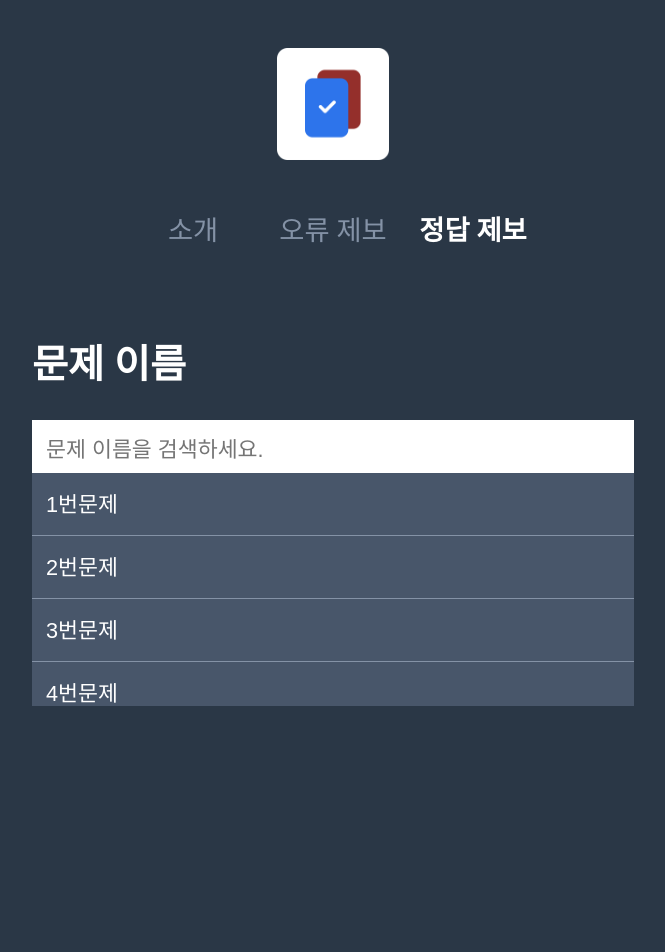
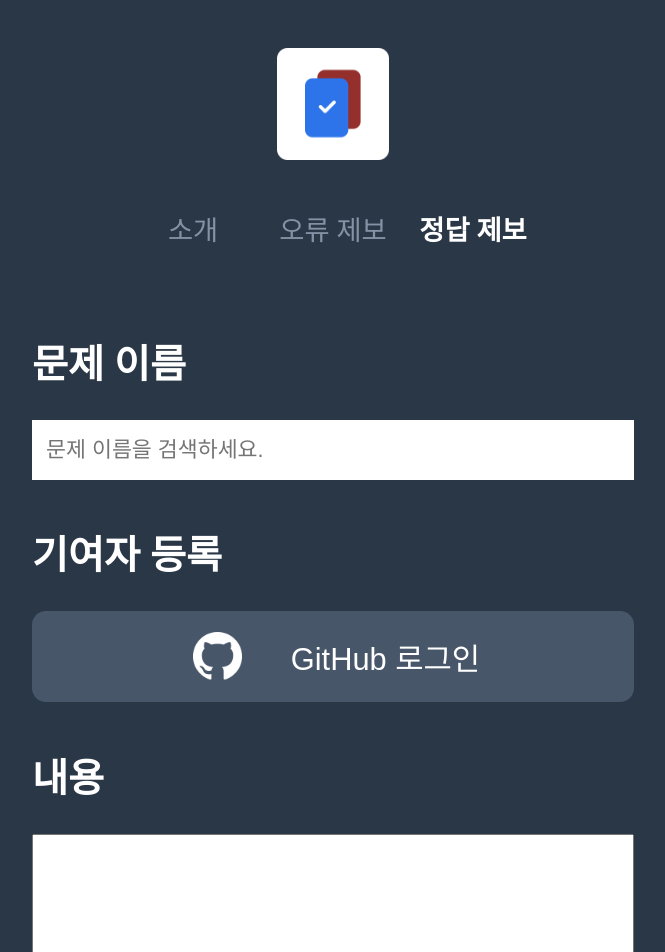
Before and after one commit to JCTG-JavaScript-Coding-Test-Group/SolutionBankWebsite, a React (Create React App) app: page /solution-report in a window 1280 px wide. Shown: the top 952 px of the page, without its empty margins (307-972 px from the left). Before the commit the page ends 800 px from the top, so only its background shows below. Built offline with nearby package versions, Linux system fonts and the light colour scheme; the HTML template or start-up script is replaced by a standard one.

Commit message:
feat: github 로그인 기능 개발을 위한 주석처리

```diff
--- a/src/pages/errorReportPage/ErrorReport.js
+++ b/src/pages/errorReportPage/ErrorReport.js
@@ -21,10 +21,13 @@ export default function ErrorReport() {
   const [questionName, setQuestionName] = useState("");
   const [detailContent, setDetailContent] = useState("");
 
-  const isQuestionNameVisible = errorCategory !== "" && errorCategory !== "error-notCopied";
+  const isQuestionNameVisible =
+    errorCategory !== "" && errorCategory !== "error-notCopied";
   const isDetailContentVisible =
-    errorCategory !== "" && (errorCategory !== "error-wrongAnswer" || questionName !== "");
-  const isSubmitBtnDisabled = errorCategory === "error-other" && detailContent === "";
+    errorCategory !== "" &&
+    (errorCategory !== "error-wrongAnswer" || questionName !== "");
+  const isSubmitBtnDisabled =
+    errorCategory === "error-other" && detailContent === "";
 
   function handleOtherErrorBtnClick() {
     setSubmitted(false);
@@ -56,14 +59,19 @@ export default function ErrorReport() {
       {submitted ? (
         <>
           <ThanksMsg>제보해주셔서 감사합니다.</ThanksMsg>
-          <OtherReportBtn onClick={handleOtherErrorBtnClick}>다른 오류 제보</OtherReportBtn>
+          <OtherReportBtn onClick={handleOtherErrorBtnClick}>
+            다른 오류 제보
+          </OtherReportBtn>
         </>
       ) : (
         <MainContetnWrapper>
           <StepByStepInputItem>
             <InputLabel>오류 유형</InputLabel>
             <RadioInputWrapper>
-              <Label htmlFor="error-wrongAnswer" clicked={errorCategory === "error-wrongAnswer"}>
+              <Label
+                htmlFor="error-wrongAnswer"
+                clicked={errorCategory === "error-wrongAnswer"}
+              >
                 정답 통과가 안돼요
               </Label>
               <RadioInput
@@ -72,7 +80,10 @@ export default function ErrorReport() {
                 name="errorCategory"
                 onClick={handleErrorCategoryClick}
               />
-              <Label htmlFor="error-notCopied" clicked={errorCategory === "error-notCopied"}>
+              <Label
+                htmlFor="error-notCopied"
+                clicked={errorCategory === "error-notCopied"}
+              >
                 코드 복사가 안돼요
               </Label>
               <RadioInput
@@ -81,7 +92,10 @@ export default function ErrorReport() {
                 name="errorCategory"
                 onClick={handleErrorCategoryClick}
               />
-              <Label htmlFor="error-other" clicked={errorCategory === "error-other"}>
+              <Label
+                htmlFor="error-other"
+                clicked={errorCategory === "error-other"}
+              >
                 기타
               </Label>
               <RadioInput
@@ -101,7 +115,7 @@ export default function ErrorReport() {
                 placeholder="문제 이름을 검색하세요."
                 defaultValue={questionName}
                 onInput={handleQuestionNameInput}
-              ></TextInput>
+              />
               <QuestionList id="questionsList">
                 <QuestionItem>
                   <QuestionBtn>1번문제</QuestionBtn>
@@ -140,7 +154,7 @@ export default function ErrorReport() {
                   cols="100"
                   onInput={handleDetailContentInput}
                   defaultValue={detailContent}
-                ></TextArea>
+                />
               </StepByStepInputItem>
 
               <StepByStepInputItem>
--- a/src/pages/solutionReportPage/SolutionReport.js
+++ b/src/pages/solutionReportPage/SolutionReport.js
@@ -63,36 +63,37 @@ export default function SolutionReport() {
               placeholder="문제 이름을 검색하세요."
               defaultValue={questionName}
               onInput={handleQuestionNameInput}
-            ></TextInput>
-            <QuestionList id="questionsList">
-              <QuestionItem>
-                <QuestionBtn>1번문제</QuestionBtn>
-              </QuestionItem>
-              <QuestionItem>
-                <QuestionBtn>2번문제</QuestionBtn>
-              </QuestionItem>
-              <QuestionItem>
-                <QuestionBtn>3번문제</QuestionBtn>
-              </QuestionItem>
-              <QuestionItem>
-                <QuestionBtn>4번문제</QuestionBtn>
-              </QuestionItem>
-              <QuestionItem>
-                <QuestionBtn>5번문제</QuestionBtn>
-              </QuestionItem>
-              <QuestionItem>
-                <QuestionBtn>6번문제</QuestionBtn>
-              </QuestionItem>
-              <QuestionItem>
-                <QuestionBtn>7번문제</QuestionBtn>
-              </QuestionItem>
-              <QuestionItem>
-                <QuestionBtn>8번문제</QuestionBtn>
-              </QuestionItem>
-            </QuestionList>
+            />
+            {/*<QuestionList id="questionsList">*/}
+            {/*  <QuestionItem>*/}
+            {/*    <QuestionBtn>1번문제</QuestionBtn>*/}
+            {/*  </QuestionItem>*/}
+            {/*  <QuestionItem>*/}
+            {/*    <QuestionBtn>2번문제</QuestionBtn>*/}
+            {/*  </QuestionItem>*/}
+            {/*  <QuestionItem>*/}
+            {/*    <QuestionBtn>3번문제</QuestionBtn>*/}
+            {/*  </QuestionItem>*/}
+            {/*  <QuestionItem>*/}
+            {/*    <QuestionBtn>4번문제</QuestionBtn>*/}
+            {/*  </QuestionItem>*/}
+            {/*  <QuestionItem>*/}
+            {/*    <QuestionBtn>5번문제</QuestionBtn>*/}
+            {/*  </QuestionItem>*/}
+            {/*  <QuestionItem>*/}
+            {/*    <QuestionBtn>6번문제</QuestionBtn>*/}
+            {/*  </QuestionItem>*/}
+            {/*  <QuestionItem>*/}
+            {/*    <QuestionBtn>7번문제</QuestionBtn>*/}
+            {/*  </QuestionItem>*/}
+            {/*  <QuestionItem>*/}
+            {/*    <QuestionBtn>8번문제</QuestionBtn>*/}
+            {/*  </QuestionItem>*/}
+            {/*</QuestionList>*/}
           </StepByStepInputItem>
 
-          {isDetailContentVisible && (
+          {/*isDetailContentVisible &&*/}
+          {true && (
             <>
               <StepByStepInputItem>
                 <InputLabel>기여자 등록</InputLabel>
```
